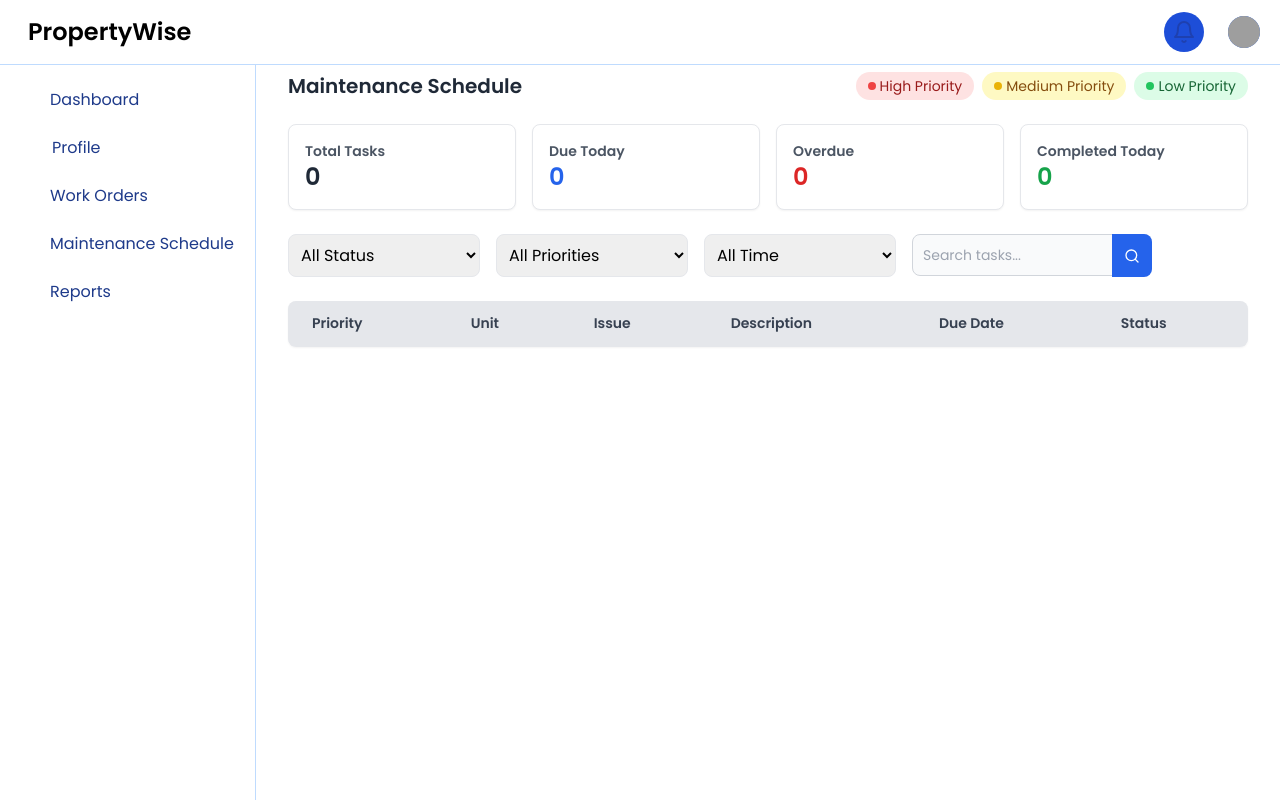
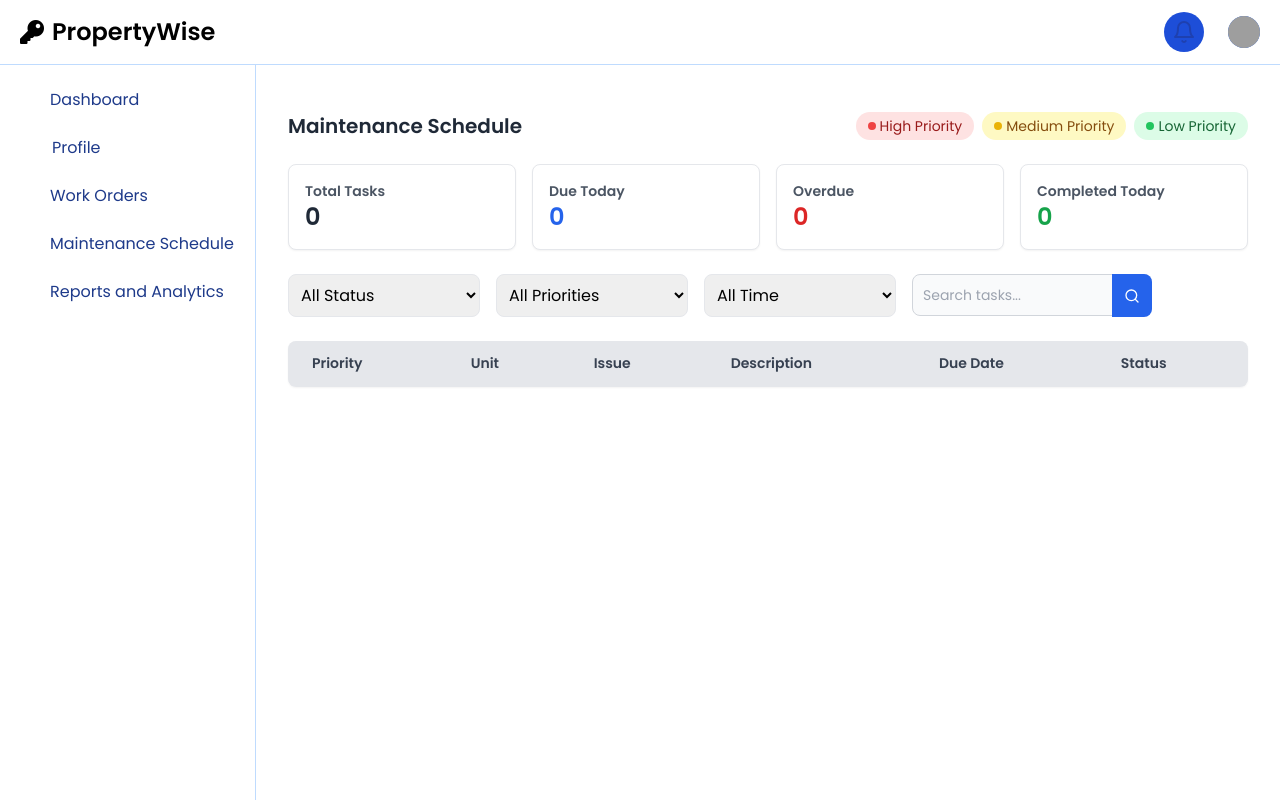
Before and after one commit to kjsteven/capstone-pms, a PHP site: page /capstone-pms/staff/staffSchedule.php in a window 1280 px wide. Run offline with PHP 8.4, Linux system fonts and the light colour scheme; a user stored in the database is signed in; data comes from the database, SQL or seed files in the repository; data that the repository does not hold is empty; some libraries are stand-ins or nearby versions; grey boxes are pictures that could not be loaded.

Commit message:
staffSidebar and staffNavbar updated staffDashboard, staffProfile, staffReports, staffSchedule, staffWork updated

```diff
--- a/staff/staffNavbar.php
+++ b/staff/staffNavbar.php
@@ -1,15 +1,11 @@
 <?php
 
-session_start();
-
-// Include the database connection
 require '../session/db.php';
 
-// Check if the staff member is logged in
-if (!isset($_SESSION['staff_id'])) {
-    die("You must be logged in to view this page.");
+
+if (session_status() == PHP_SESSION_NONE) {
+    session_start();
 }
-
 // Get the logged-in staff member's ID
 $staffId = $_SESSION['staff_id'];
 
@@ -27,6 +23,7 @@ if ($result->num_rows === 0) {
 $staff = $result->fetch_assoc();
 $staffName = $staff['Name'];
 $staffEmail = $staff['Email'];
+
 ?>
 
 
@@ -36,8 +33,11 @@ $staffEmail = $staff['Email'];
     <meta charset="UTF-8">
     <meta name="viewport" content="width=device-width, initial-scale=1.0">
     <script src="https://cdn.tailwindcss.com"></script>
+    <!-- FontAwesome CDN -->
+    <link rel="stylesheet" href="https://cdnjs.cloudflare.com/ajax/libs/font-awesome/5.15.4/css/all.min.css">
     <link href="https://fonts.googleapis.com/css2?family=Poppins:wght@400;600&display=swap" rel="stylesheet">
     <title>Navbar</title>
+    <link rel="icon" href="../images/logo.png" type="image/png">
 </head>
 <body>
 
@@ -47,43 +47,42 @@ $staffEmail = $staff['Email'];
             <div class="flex items-center justify-start rtl:justify-end">
                 <button id="sidebar-toggle" aria-controls="logo-sidebar" type="button" class="inline-flex items-center p-2 text-sm text-white rounded-lg sm:hidden hover:bg-white focus:outline-none focus:ring-2 focus:ring-white dark:text-white dark:hover:bg-white dark:focus:ring-white-600">
                     <span class="sr-only">Open sidebar</span>
-                    <svg class="w-6 h-6" aria-hidden="true" fill="currentColor" viewBox="0 0 20 20" xmlns="http://www.w3.org/2000/svg">
-                        <path clip-rule="evenodd" fill-rule="evenodd" d="M2 4.75A.75.75 0 012.75 4h14.5a.75.75 0 010 1.5H2.75A.75.75 0 012 4.75zm0 10.5a.75.75 0 01.75-.75h7.5a.75.75 0 010 1.5h-7.5a.75.75 0 01-.75-.75zM2 10a.75.75 0 01.75-.75h14.5a.75.75 0 010 1.5H2.75A.75.75 0 012 10z"></path>
-                    </svg>
+                    <svg class="w-6 h-6" aria-hidden="true" fill="currentColor" viewBox="0 0 20 20" xmlns="http://www.w3.org/2000/svg" data-feather="menu"></svg> <!-- Feather Hamburger Icon -->
                 </button>
                 <a href="#" class="flex items-center ms-2 md:me-24">
                     <span class="self-center text-xl font-semibold sm:text-2xl whitespace-nowrap dark:text-white flex items-center">
-                        <!-- Retained Font Awesome Icon -->
+                        <!-- FontAwesome Key Icon -->
                         <i class="fas fa-key text-inherit mr-2"></i>
                         <!-- PropertyWise Text -->
                         PropertyWise
                     </span>
                 </a>
 
+            </div>
 
-            </div>
             <div class="flex items-center">
                     <div class="flex items-center ms-3 relative">
-                    <!-- Notification Icon (Feather Icon) -->
+                        <!-- Notification Icon -->
                         <button type="button" class="flex items-center justify-center w-10 h-10 bg-blue-700 rounded-full text-white" id="notification-button">
                             <span class="sr-only">Open notifications</span>
-                        <i data-feather="bell" class="text-blue-800 dark:text-white"></i>
+                            <svg data-feather="bell" class="w-6 h-6 text-blue-800 dark:text-white"></svg> <!-- Feather Bell Icon -->
                         </button>
 
                         <button type="button" class="flex text-sm bg-blue-600 rounded-full focus:ring-4 ms-6 focus:ring-blue-300 dark:focus:ring-blue-600" aria-expanded="false" id="user-menu-button">
                             <span class="sr-only">Open user menu</span>
+                            <!-- Displaying profile image dynamically -->
                             <img class="w-8 h-8 rounded-full" src="https://flowbite.com/docs/images/people/profile-picture-5.jpg" alt="user photo">
                         </button>
 
                         <!-- Dropdown menu -->
                         <div class="absolute right-0 z-50 hidden w-48 top-[45px] origin-top-right shadow-lg bg-white dark:bg-blue-800 ring-1 ring-black ring-opacity-5 focus:outline-none" role="menu" aria-orientation="vertical" aria-labelledby="user-menu-button" id="dropdown-user">
                             <div class="px-4 py-3">
-                            <p class="text-sm text-blue-900 dark:text-white"><?php echo htmlspecialchars($staffName);?></p>
+                                <p class="text-sm text-blue-900 dark:text-white"><?php echo htmlspecialchars($staffName); ?></p>
                                 <p class="text-sm font-medium text-blue-900 truncate dark:text-blue-300"><?php echo htmlspecialchars($staffEmail); ?></p>
                             </div>
                             <ul class="py-1" role="none">
                                 <li>
-                            <a href="staffprofile.php" class="block px-4 py-2 text-sm text-blue-700 hover:bg-blue-100 dark:text-white dark:hover:bg-blue-600 dark:hover:text-white flex items-center" role="menuitem">
+                                    <a href="profile.php" class="block px-4 py-2 text-sm text-blue-700 hover:bg-blue-100 dark:text-white dark:hover:bg-blue-600 dark:hover:text-white flex items-center" role="menuitem">
                                         <svg data-feather="user" class="w-5 h-5 text-blue-500 mr-4"></svg>
                                         Profile
                                     </a> <!-- Feather User Icon -->
@@ -95,6 +94,8 @@ $staffEmail = $staff['Email'];
                                     </a> <!-- Feather Log-out Icon -->
                                 </li>
                             </ul>
+                        </div>
+                    </div>
                 </div>
 
                     <!-- Notifications menu -->
@@ -117,12 +118,16 @@ $staffEmail = $staff['Email'];
     </div>
 </nav>
 
+<script src="../node_modules/feather-icons/dist/feather.min.js"></script>
 
-<script src="../node_modules/feather-icons/dist/feather.min.js"></script>
 <script>
     // Initialize Feather Icons
-    feather.replace(); // Replaces all <i> elements with Feather Icons
+    feather.replace();
+</script>
 
+
+
+<script>
     // Toggle dropdown visibility
     const userMenuButton = document.getElementById('user-menu-button');
     const dropdownUser = document.getElementById('dropdown-user');
--- a/staff/staffProfile.php
+++ b/staff/staffProfile.php
@@ -27,7 +27,7 @@
 <!-- Include Sidebar -->
 <?php include('staffSidebar.php'); ?>
 
-
+<script src="../node_modules/feather-icons/dist/feather.min.js"></script>
 
 </body>
 </html>
--- a/staff/staffReports.php
+++ b/staff/staffReports.php
@@ -28,12 +28,13 @@
 <?php include('staffSidebar.php'); ?>
 
 <div class="p-4 sm:ml-64">
-    <div class="mt-14">
+    <div class="mt-20">
         <h1 class="text-2xl font-semibold text-gray-600 dark:text-gray-600">Hi, Welcome </h1>
         <p class="mt-4 text-gray-600 dark:text-gray-400">Overview of your work orders</p>
     </div>
 </div>
 
+<script src="../node_modules/feather-icons/dist/feather.min.js"></script>
 
 </body>
 </html>
--- a/staff/staffSchedule.php
+++ b/staff/staffSchedule.php
@@ -52,8 +52,6 @@ foreach ($requests as $request) {
 
 ?>
 
-
-
 <!DOCTYPE html>
 <html lang="en">
 <head>
@@ -79,25 +77,26 @@ foreach ($requests as $request) {
 <!-- Include Sidebar -->
 <?php include('staffSidebar.php'); ?>
 
-<div class="sm:ml-64 p-8 mx-auto">
-    <div class="mt-10">
-        <div class="flex justify-between items-center mb-6">
-            <h1 class="text-xl font-semibold text-gray-800">Maintenance Schedule</h1>
-            <div class="flex gap-2">
-                <span class="inline-flex items-center px-3 py-1 rounded-full text-sm bg-red-100 text-red-800">
+<div class="sm:ml-64 p-4 sm:p-8 mx-auto">
+    <div class="mt-16 sm:mt-20">
+        <!-- Header and Priority Labels -->
+        <div class="flex flex-col sm:flex-row justify-between items-center mb-6">
+            <h1 class="text-lg sm:text-xl font-semibold text-gray-800 mb-4 sm:mb-0">Maintenance Schedule</h1>
+            <div class="flex flex-wrap gap-2">
+                <span class="inline-flex items-center px-3 py-1 rounded-full text-xs sm:text-sm bg-red-100 text-red-800">
                     <span class="w-2 h-2 mr-1 rounded-full bg-red-500"></span>High Priority
                 </span>
-                <span class="inline-flex items-center px-3 py-1 rounded-full text-sm bg-yellow-100 text-yellow-800">
+                <span class="inline-flex items-center px-3 py-1 rounded-full text-xs sm:text-sm bg-yellow-100 text-yellow-800">
                     <span class="w-2 h-2 mr-1 rounded-full bg-yellow-500"></span>Medium Priority
                 </span>
-                <span class="inline-flex items-center px-3 py-1 rounded-full text-sm bg-green-100 text-green-800">
+                <span class="inline-flex items-center px-3 py-1 rounded-full text-xs sm:text-sm bg-green-100 text-green-800">
                     <span class="w-2 h-2 mr-1 rounded-full bg-green-500"></span>Low Priority
                 </span>
             </div>
         </div>
 
         <!-- Summary Cards -->
-        <div class="grid grid-cols-1 md:grid-cols-4 gap-4 mb-6">
+        <div class="grid grid-cols-1 sm:grid-cols-2 md:grid-cols-4 gap-4 mb-6">
             <div class="bg-white p-4 rounded-lg shadow-sm border border-gray-200">
                 <h3 class="text-sm font-semibold text-gray-600">Total Tasks</h3>
                 <p class="text-2xl font-bold text-gray-800"><?php echo $totalTasks; ?></p>
@@ -119,7 +118,7 @@ foreach ($requests as $request) {
         <!-- Filter and Search Section -->
         <div class="mb-6 flex flex-col sm:flex-row gap-4">
             <div class="relative w-full sm:w-48">
-                <select id="statusFilter" class="w-full p-2 border rounded-lg">
+                <select id="statusFilter" class="w-full p-2 border rounded-lg text-sm sm:text-base">
                     <option value="">All Status</option>
                     <option value="Pending">Pending</option>
                     <option value="In Progress">In Progress</option>
@@ -127,7 +126,7 @@ foreach ($requests as $request) {
                 </select>
             </div>
             <div class="relative w-full sm:w-48">
-                <select id="priorityFilter" class="w-full p-2 border rounded-lg">
+                <select id="priorityFilter" class="w-full p-2 border rounded-lg text-sm sm:text-base">
                     <option value="">All Priorities</option>
                     <option value="High">High Priority</option>
                     <option value="Medium">Medium Priority</option>
@@ -135,7 +134,7 @@ foreach ($requests as $request) {
                 </select>
             </div>
             <div class="relative w-full sm:w-48">
-                <select id="timeFilter" class="w-full p-2 border rounded-lg">
+                <select id="timeFilter" class="w-full p-2 border rounded-lg text-sm sm:text-base">
                     <option value="">All Time</option>
                     <option value="today">Due Today</option>
                     <option value="week">This Week</option>
@@ -150,18 +149,18 @@ foreach ($requests as $request) {
             </div>
         </div>
 
-
         <!-- Work Orders Table -->
         <div class="bg-white rounded-lg shadow-sm overflow-hidden">
+            <div class="overflow-x-auto">
                 <table class="min-w-full divide-y divide-gray-200">
                     <thead class="bg-gray-50">
                         <tr>
-                        <th class="px-6 py-3 text-left text-sm font-semibold text-gray-700 border-b-2 border-gray-200 bg-gray-200">Priority</th>
-                        <th class="px-6 py-3 text-left text-sm font-semibold text-gray-700 border-b-2 border-gray-200 bg-gray-200">Unit</th>
-                        <th class="px-6 py-3 text-left text-sm font-semibold text-gray-700 border-b-2 border-gray-200 bg-gray-200">Issue</th>
-                        <th class="px-6 py-3 text-left text-sm font-semibold text-gray-700 border-b-2 border-gray-200 bg-gray-200">Description</th>
-                        <th class="px-6 py-3 text-left text-sm font-semibold text-gray-700 border-b-2 border-gray-200 bg-gray-200">Due Date</th>
-                        <th class="px-6 py-3 text-left text-sm font-semibold text-gray-700 border-b-2 border-gray-200 bg-gray-200">Status</th>
+                            <th class="px-4 sm:px-6 py-3 text-left text-xs sm:text-sm font-semibold text-gray-700 border-b-2 border-gray-200 bg-gray-200">Priority</th>
+                            <th class="px-4 sm:px-6 py-3 text-left text-xs sm:text-sm font-semibold text-gray-700 border-b-2 border-gray-200 bg-gray-200">Unit</th>
+                            <th class="px-4 sm:px-6 py-3 text-left text-xs sm:text-sm font-semibold text-gray-700 border-b-2 border-gray-200 bg-gray-200">Issue</th>
+                            <th class="px-4 sm:px-6 py-3 text-left text-xs sm:text-sm font-semibold text-gray-700 border-b-2 border-gray-200 bg-gray-200">Description</th>
+                            <th class="px-4 sm:px-6 py-3 text-left text-xs sm:text-sm font-semibold text-gray-700 border-b-2 border-gray-200 bg-gray-200">Due Date</th>
+                            <th class="px-4 sm:px-6 py-3 text-left text-xs sm:text-sm font-semibold text-gray-700 border-b-2 border-gray-200 bg-gray-200">Status</th>
                         </tr>
                     </thead>
                     <tbody id="workOrdersTableBody" class="bg-white divide-y divide-gray-200">
@@ -188,16 +187,16 @@ foreach ($requests as $request) {
                             }
                             ?>
                             <tr class="<?php echo $priorityClass; ?>">
-                            <td class="px-6 py-4">
+                                <td class="px-4 sm:px-6 py-4">
                                     <span class="inline-flex items-center px-2.5 py-0.5 rounded-full text-xs font-medium bg-<?php echo $request['priority'] == 'high' ? 'red' : ($request['priority'] == 'medium' ? 'yellow' : 'green'); ?>-100 text-<?php echo $request['priority'] == 'high' ? 'red' : ($request['priority'] == 'medium' ? 'yellow' : 'green'); ?>-800">
                                         <?php echo ucfirst($request['priority']); ?>
                                     </span>
                                 </td>
-                            <td class="px-6 py-4"><?php echo htmlspecialchars($request['unit']); ?></td>
-                            <td class="px-6 py-4"><?php echo htmlspecialchars($request['issue']); ?></td>
-                            <td class="px-6 py-4"><?php echo htmlspecialchars($request['description']); ?></td>
-                            <td class="px-6 py-4 <?php echo $dueDateColor; ?>"><?php echo htmlspecialchars($request['service_date']); ?></td>
-                            <td class="px-6 py-4">
+                                <td class="px-4 sm:px-6 py-4 text-sm"><?php echo htmlspecialchars($request['unit']); ?></td>
+                                <td class="px-4 sm:px-6 py-4 text-sm"><?php echo htmlspecialchars($request['issue']); ?></td>
+                                <td class="px-4 sm:px-6 py-4 text-sm"><?php echo htmlspecialchars($request['description']); ?></td>
+                                <td class="px-4 sm:px-6 py-4 text-sm <?php echo $dueDateColor; ?>"><?php echo htmlspecialchars($request['service_date']); ?></td>
+                                <td class="px-4 sm:px-6 py-4 text-sm">
                                     <span class="inline-flex items-center px-2.5 py-0.5 rounded-full text-xs font-medium bg-<?php echo $request['status'] == 'Pending' ? 'gray' : ($request['status'] == 'In Progress' ? 'yellow' : 'green'); ?>-100 text-<?php echo $request['status'] == 'Pending' ? 'gray' : ($request['status'] == 'In Progress' ? 'yellow' : 'green'); ?>-800">
                                         <?php echo $request['status']; ?>
                                     </span>
@@ -206,6 +205,7 @@ foreach ($requests as $request) {
                         <?php endforeach; ?>
                     </tbody>
                 </table>
+            </div>
         </div>
     </div>
 </div>
@@ -261,9 +261,7 @@ foreach ($requests as $request) {
             row.style.display = showRow ? '' : 'none';
         });
     }
-
 </script>
-
 
 </body>
 </html>
--- a/staff/staffSidebar.php
+++ b/staff/staffSidebar.php
@@ -62,7 +62,7 @@
                 <a href="staffReports.php" class="grid grid-cols-[30px_auto] items-center p-2 text-blue-900 rounded-lg dark:text-white hover:bg-blue-100 dark:hover:bg-blue-700">
                     <!-- Feather Icon for Reports -->
                     <svg data-feather="bar-chart" class="text-white w-5 h-5"></svg>
-                    <span>Reports</span>
+                    <span>Reports and Analytics</span>
                 </a>
             </li>
 
@@ -77,5 +77,32 @@
     feather.replace();
 </script>
 
+<script>
+    document.addEventListener('DOMContentLoaded', function() {
+        const sidebarToggle = document.getElementById('sidebar-toggle');
+        const sidebar = document.getElementById('logo-sidebar');
+
+        sidebarToggle.addEventListener('click', function() {
+            sidebar.classList.toggle('-translate-x-full');
+            sidebar.classList.toggle('transform-none');
+        });
+
+        // Close sidebar when clicking outside on mobile
+        document.addEventListener('click', function(event) {
+            const isMobile = window.innerWidth < 768;
+            const clickedOutsideSidebar = !sidebar.contains(event.target);
+            const clickedOutsideToggle = !sidebarToggle.contains(event.target);
+
+            if (isMobile && clickedOutsideSidebar && clickedOutsideToggle) {
+                sidebar.classList.add('-translate-x-full');
+                sidebar.classList.remove('transform-none');
+            }
+        });
+    });
+
+    // Initialize Feather Icons
+    feather.replace();
+</script>
+
 </body>
 </html>
```
Also changed, not shown: staff/staffDashboard.php (+28 -14 lines), staff/staffWork.php (+33 -22 lines). Lines whose indentation alone changed are shown as unchanged.
